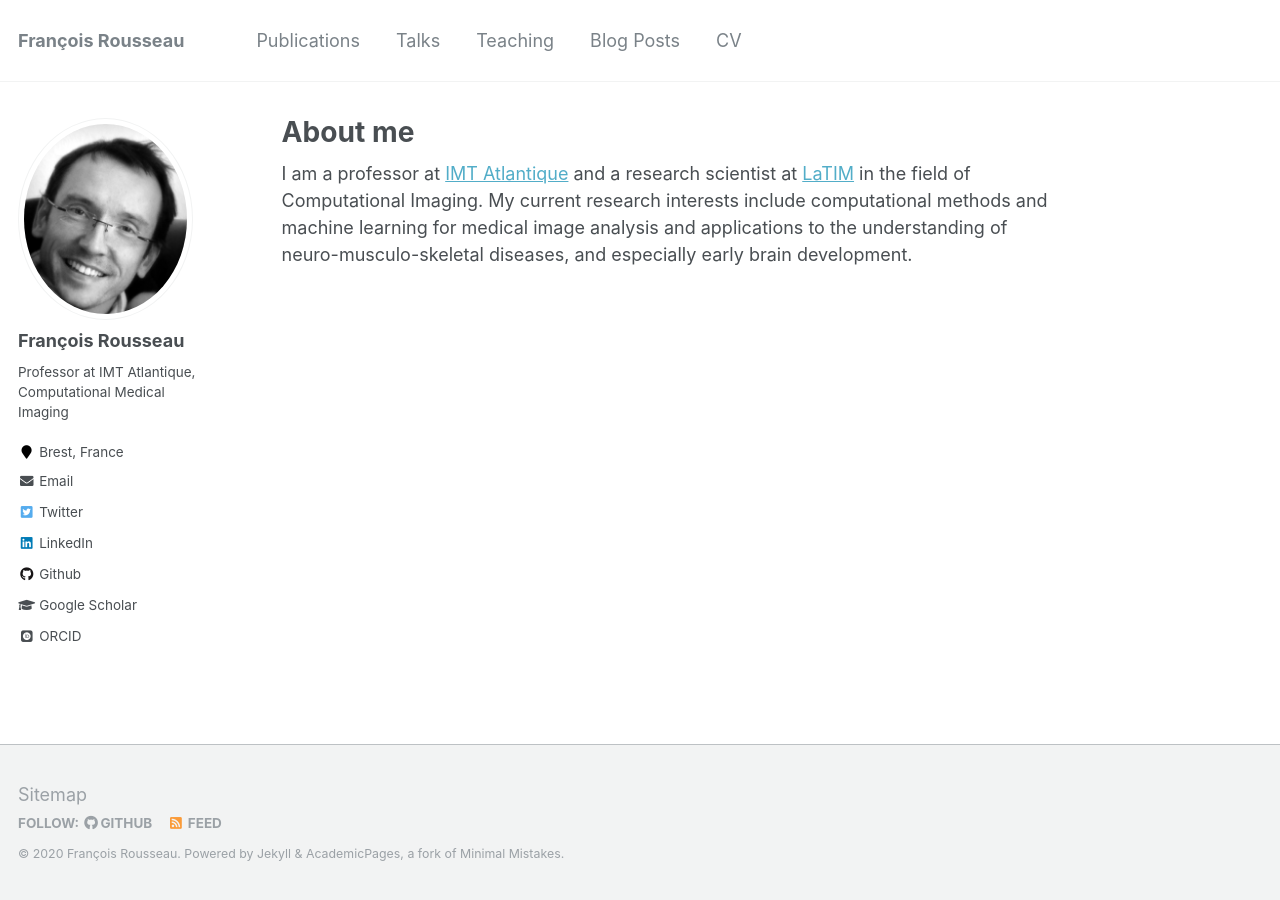
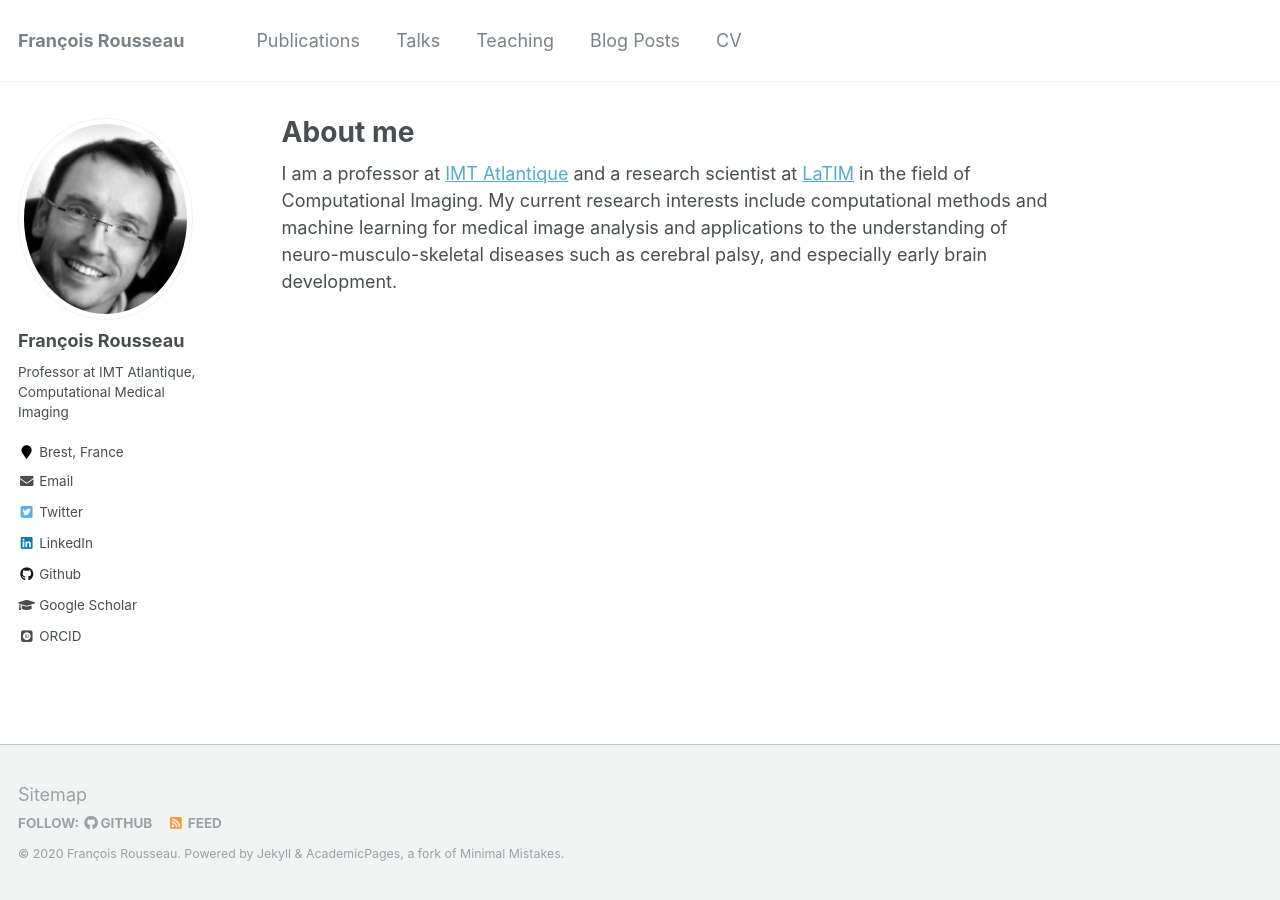
Before and after one commit to rousseau/rousseau.github.io, a Jekyll site: the page built from _pages/about.md, in a window 1280 px wide. Built offline with Jekyll 4.4.1, drawn with Linux system fonts in a browser that asks for light colours; some web fonts are replaced.

Commit message:
Update about.md

```diff
--- a/_pages/about.md
+++ b/_pages/about.md
@@ -8,7 +8,7 @@
   - /about.html
 ---
 
-I am a professor at [IMT Atlantique](https://www.imt-atlantique.fr) and a research scientist at [LaTIM](http://latim.univ-brest.fr) in the field of Computational Imaging. My current research interests include computational methods and machine learning for medical image analysis and applications to the understanding of neuro-musculo-skeletal diseases, and especially early brain development.
+I am a professor at [IMT Atlantique](https://www.imt-atlantique.fr) and a research scientist at [LaTIM](http://latim.univ-brest.fr) in the field of Computational Imaging. My current research interests include computational methods and machine learning for medical image analysis and applications to the understanding of neuro-musculo-skeletal diseases such as cerebral palsy, and especially early brain development.
 
 <!-- This is the front page of a website that is powered by the [academicpages template](https://github.com/academicpages/academicpages.github.io) and hosted on GitHub pages. [GitHub pages](https://pages.github.com) is a free service in which websites are built and hosted from code and data stored in a GitHub repository, automatically updating when a new commit is made to the respository. This template was forked from the [Minimal Mistakes Jekyll Theme](https://mmistakes.github.io/minimal-mistakes/) created by Michael Rose, and then extended to support the kinds of content that academics have: publications, talks, teaching, a portfolio, blog posts, and a dynamically-generated CV. You can fork [this repository](https://github.com/academicpages/academicpages.github.io) right now, modify the configuration and markdown files, add your own PDFs and other content, and have your own site for free, with no ads! An older version of this template powers my own personal website at [stuartgeiger.com](http://stuartgeiger.com), which uses [this Github repository](https://github.com/staeiou/staeiou.github.io).
 
```
